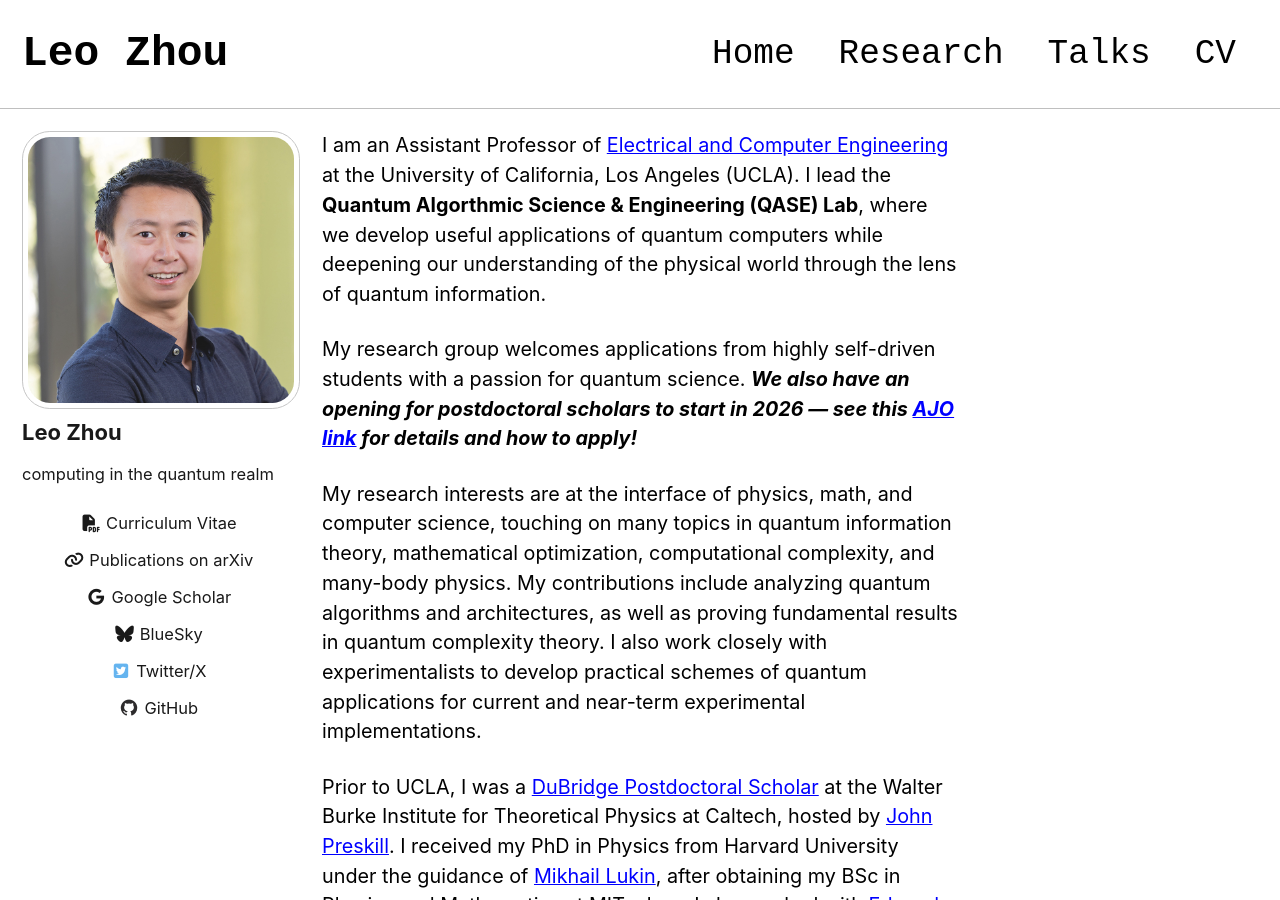
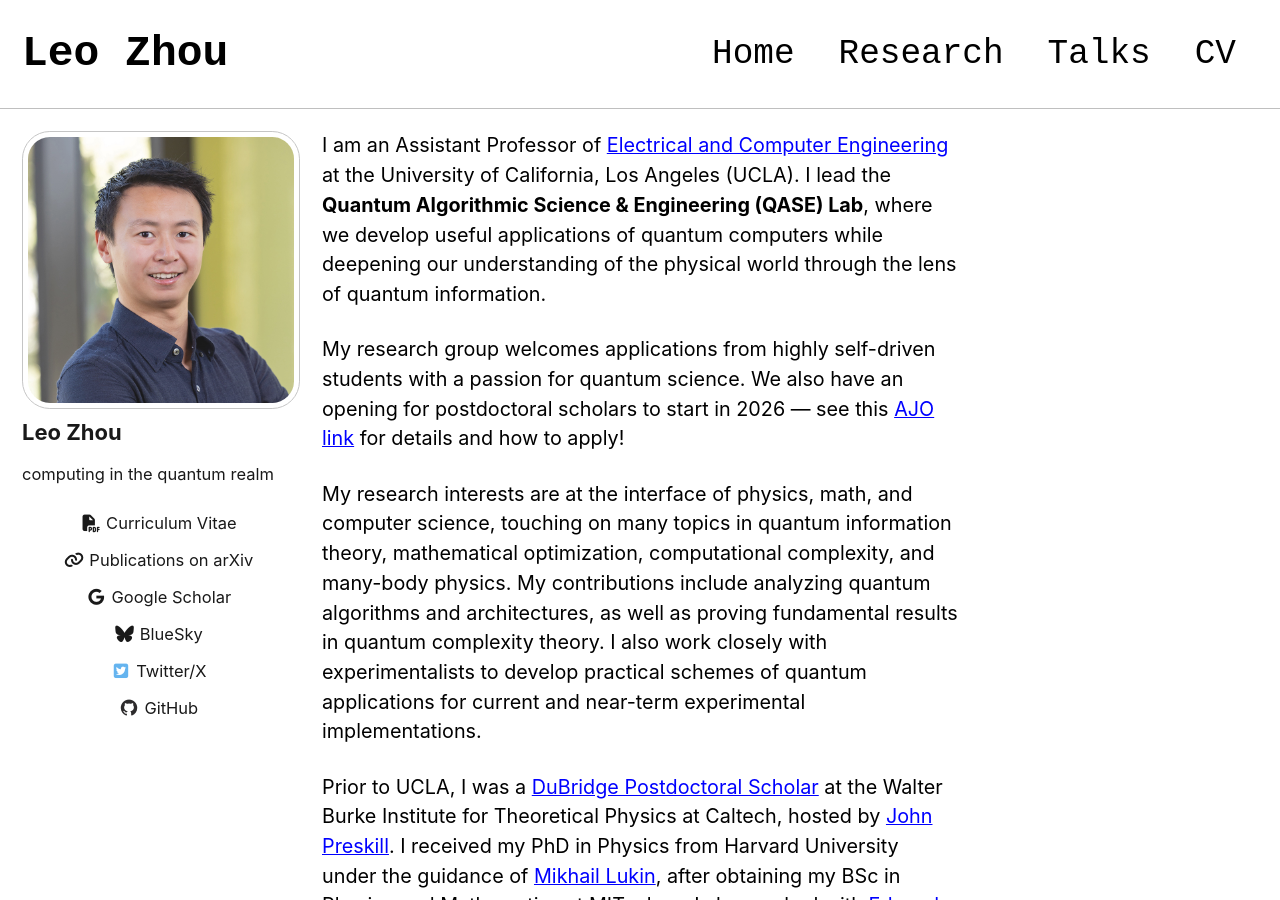
Before and after one commit to leoxzhou/leoxzhou.github.io, a Jekyll site: the page built from index.html, in a window 1280 px wide and 900 px high. Built offline with Jekyll 4.4.1, drawn with Linux system fonts in a browser that asks for light colours; cached includes are drawn as plain includes; the list of posts is cut into pages by our own code.

Commit message:
Fix typo

```diff
--- a/index.html
+++ b/index.html
@@ -8,10 +8,10 @@
 <body>
 <p>
 	I am an Assistant Professor of <a data-url="https://samueli.ucla.edu/people/leo-zhou/" href="https://samueli.ucla.edu/people/leo-zhou/">Electrical and Computer Engineering</a> at the University of California, Los Angeles (UCLA).
-	I lead the <b>Quantum Algorthmic Science & Engineering (QASE) Lab</b>, where we develop useful applications of quantum computers while deepening our understanding of the physical world through the lens of quantum information.
+	I lead the <b>Quantum Algorithmic Science & Engineering (QASE) Lab</b>, where we develop useful applications of quantum computers while deepening our understanding of the physical world through the lens of quantum information.
 </p>
 <p>
-	My research group welcomes applications from highly self-driven students with a passion for quantum science. <b><em>We also have an opening for postdoctoral scholars to start in 2026 — see this <a href="https://academicjobsonline.org/ajo/jobs/30927" target="_blank">AJO link</a> for details and how to apply!</em></b>
+	My research group welcomes applications from highly self-driven students with a passion for quantum science. We also have an opening for postdoctoral scholars to start in 2026 — see this <a href="https://academicjobsonline.org/ajo/jobs/30927" target="_blank">AJO link</a> for details and how to apply!
 </p>
 
 <p>
```
